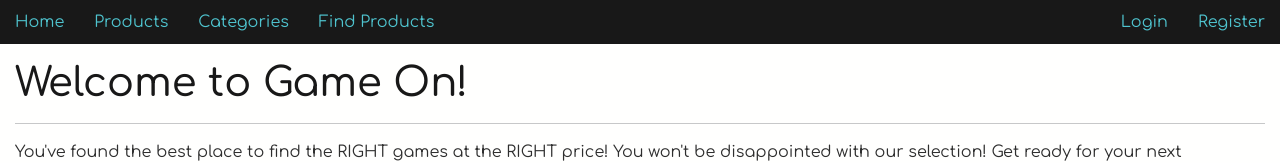
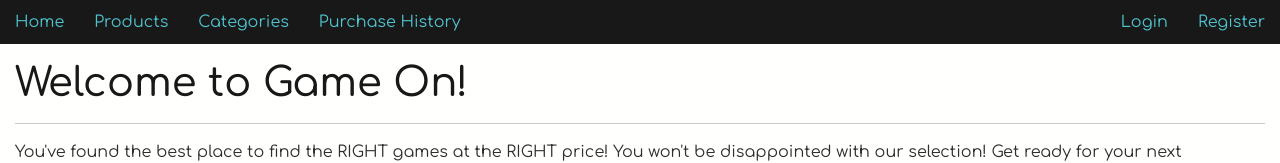
Before and after one commit to TrinaNix4/game-on-dpl, a React (Create React App) app in the folder client/: page / in a window 1280 px wide. Shown: the top 163 px of the page. Built offline with nearby package versions, Linux system fonts and the light colour scheme; what devise-axios would draw is missing.

Commit message:
changed title of link on navbar

```diff
--- a/client/src/components/shared/NavBar.js
+++ b/client/src/components/shared/NavBar.js
@@ -35,7 +35,7 @@
         <Link to="/" className='nav_link'>Home</Link>
         <Link to="/products" className='nav_link'>Products</Link>
         <Link to="/categories" className='nav_link'>Categories</Link>
-        <Link to="/find_products" className='nav_link'>Find Products</Link>
+        <Link to="/find_products" className='nav_link'>Purchase History</Link>
 
       </div>
       <div>{renderRightNav()}</div>
```
